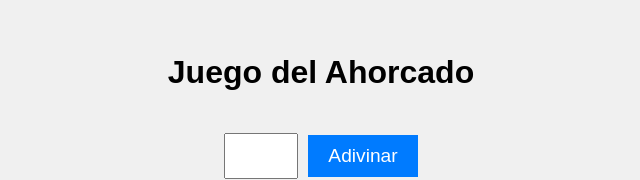
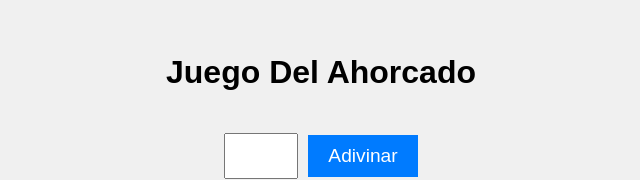
Before and after one commit to Lautarotetamusa/lautarotetamusa.github.io, a website built with webpack: page front/index.html in a window 1280 px wide. Shown: the part 165-345 px from the top of the page, without its empty margins (319-959 px from the left). Built offline with nearby package versions, Linux system fonts and the light colour scheme; a script that the page names is missing.

Commit message:
change: Nombre front

```diff
--- a/front/index.html
+++ b/front/index.html
@@ -10,7 +10,7 @@
 </head>
 <body>
     <div class="container">
-        <h1>Juego del Ahorcado</h1>
+        <h1>Juego Del Ahorcado</h1>
         <div class="game-container">
             <div id="word-container">
             </div>
```
